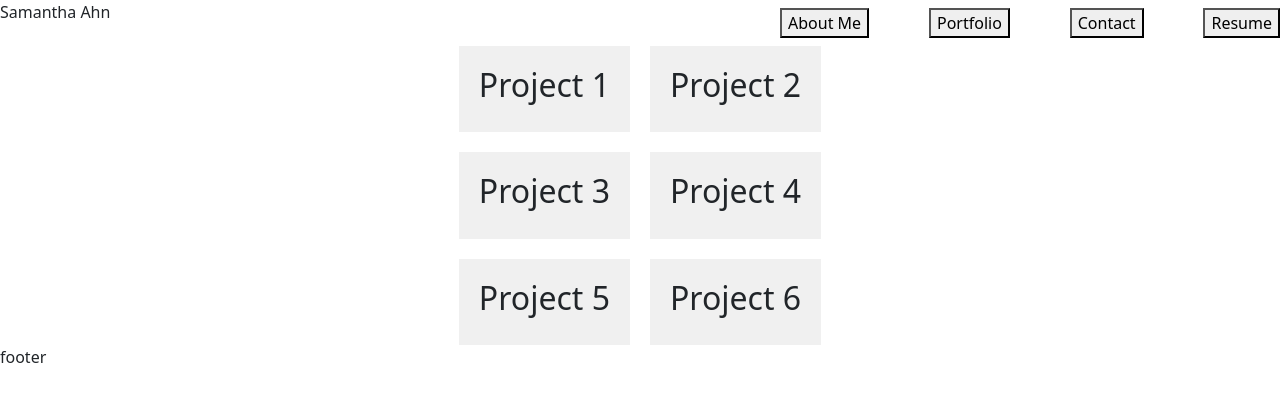
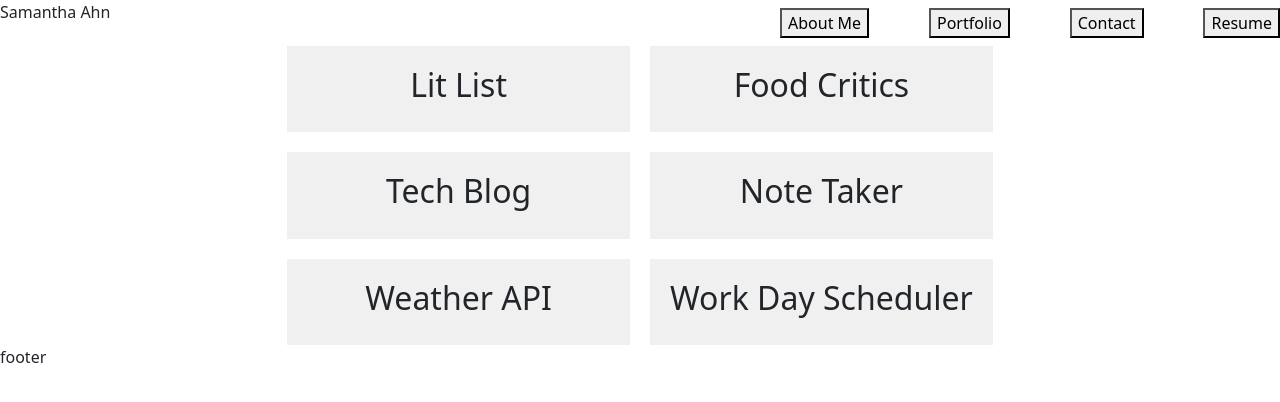
Before and after one commit to samanthaahn/react-portfolio, a React (Create React App) app: page /portfolio in a window 1280 px wide. Shown: the top 402 px of the page. Built offline with nearby package versions, Linux system fonts and the light colour scheme.

Commit message:
added all the links

```diff
--- a/src/pages/portfolio.js
+++ b/src/pages/portfolio.js
@@ -3,12 +3,12 @@ import Project from '../components/project';
 
 function Portfolio() {
   const projects = [
-    { id: 1, title: 'Project 1' },
-    { id: 2, title: 'Project 2' },
-    { id: 3, title: 'Project 3' },
-    { id: 4, title: 'Project 4' },
-    { id: 5, title: 'Project 5' },
-    { id: 6, title: 'Project 6' },
+    { id: 1, title: 'Lit List', link:'https://samanthaahn.github.io/fiesta-event/' },
+    { id: 2, title: 'Food Critics', link:'https://hidden-retreat-77670.herokuapp.com/'},
+    { id: 3, title: 'Tech Blog', link: 'https://gentle-chamber-77686.herokuapp.com/' },
+    { id: 4, title: 'Note Taker', link: 'https://github.com/samanthaahn/note-taker-starter-app' },
+    { id: 5, title: 'Weather API', link: 'https://samanthaahn.github.io/weather-information/' },
+    { id: 6, title: 'Work Day Scheduler', link:'https://samanthaahn.github.io/work-day-scheduler/' },
   ];
 
   const handleProjectClick = (projectId) => {
```
